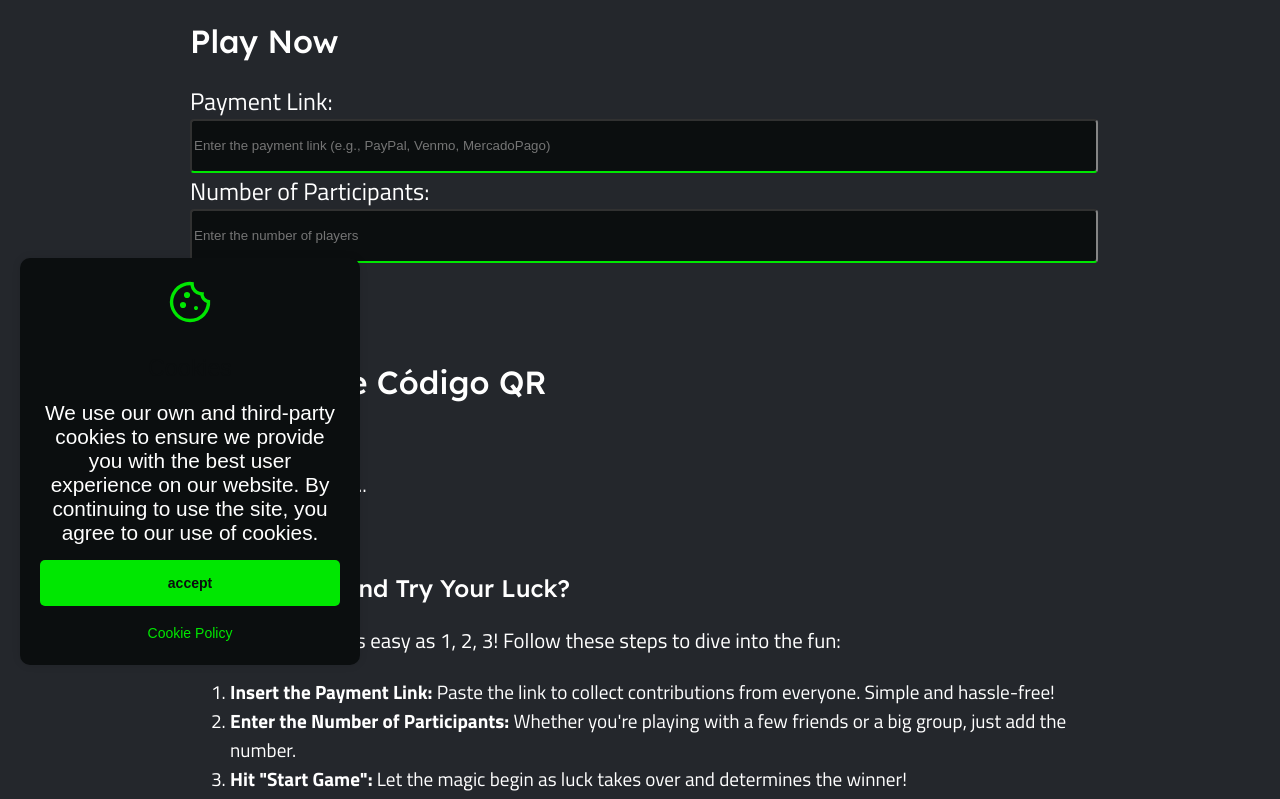
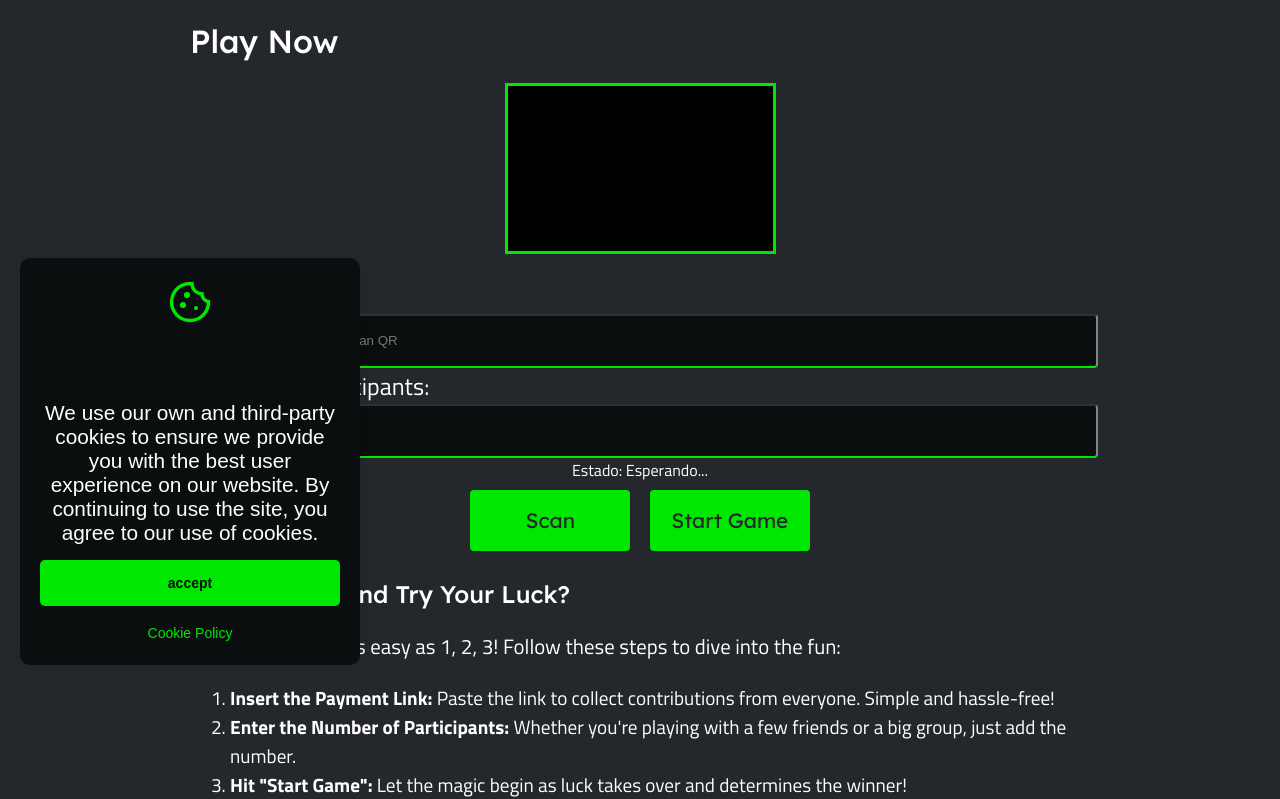
Before and after one commit to LeannDev/LuckyApp, a Django app: page /play/ in a window 1280 px wide. Shown: the part 115-914 px from the top of the page. Run offline with Django 4.2, Linux system fonts and the light colour scheme; some libraries are stand-ins or nearby versions.

Commit message:
added QR scan an fixed bugs

```diff
--- a/base_project/templates/layout.html
+++ b/base_project/templates/layout.html
@@ -8,8 +8,8 @@
     <meta name="viewport" content="width=device-width, initial-scale=1.0">
 
     <!-- meta -->
-	<title>{% if title %}{{ title }}{% else %}abc{% endif %} | {{site}}</title>
-	<meta name="description" content="{% if meta_description %}{{ meta_description }}{% else %}Effortlessly convert and format your text online. Capitalize sentences, remove extra spaces, fix commas, and adjust line breaks with our free, easy-to-use text converter tool.{% endif %}" />
+	<title>{% if title %}{{ title }}{% else %}{% endif %} | {{site}}</title>
+	<meta name="description" content="{% if meta_description %}{{ meta_description }}{% else %}{% endif %}" />
 	<meta name="robots" content="{% block meta_robots %}{% endblock %}" />
 	<link rel="canonical" href="https://{{site}}{% block canonical %}{% endblock %}" />
 	<meta property="og:locale" content="en_US" />
--- a/base_project/templates/lucky.html
+++ b/base_project/templates/lucky.html
@@ -14,6 +14,9 @@
     Luck wasn’t on your side this time. Looks like you’re the chosen one to cover the bill today. Better luck next time! 😬
 </p>
 
+<div class="call_to_action">
+    <div id="qrcode"></div>
+</div>
 <label for="payment-link">Payment Link:</label>
 <br>
 <input type="text" id="payment-link" name="paymentLink" value="{{url}}" />
--- a/base_project/templates/play.html
+++ b/base_project/templates/play.html
@@ -9,28 +9,31 @@
 {% block content %}
 <h1>Play Now</h1>
 
+<div id="qr-scanner">
+    <video id="camera" width="260" height="160" autoplay></video>
+    <canvas id="canvas" style="display: none;"></canvas>
+</div>
+<br>
 <form id="form-game" method="post">
     {% csrf_token %}
     <label for="payment-link">Payment Link:</label>
     <br>
-    <input type="url" id="payment-link" name="paymentLink" placeholder="Enter the payment link (e.g., PayPal, Venmo, MercadoPago)" title="Por favor, ingresa una URL válida que comience con http:// o https://" required />
+    <input type="text" id="payment-link" name="paymentLink" placeholder="Enter the payment link or scan QR" title="Por favor, ingresa una URL válida que comience con http:// o https://" required />
     <br>
 
     <label for="participants">Number of Participants:</label>
     <br>
-    <input type="number" id="participants" name="participants" placeholder="Enter the number of players" min="2" max="50" required />
+    <input type="number" id="participants" name="participants" placeholder="Enter the number of players" min="2" max="50" value="2" required />
     <br>
 
-    <button type="submit" class="button">Start Game</button>
-
+    <div class="call_to_action">
+        <span id="status">Estado: Esperando...</span>
+        <br>
+        <button class="button" id="startCamera">Scan</button>
+        <button class="button" id="stopCamera" style="display: none;">Stop</button>
+        <button type="submit" class="button">Start Game</button>
+    </div>
 </form>
-
-<h1>Escáner de Código QR</h1>
-<button id="startCamera">Iniciar Cámara</button>
-<video id="camera" width="300" height="200" autoplay style="display: none;"></video>
-<canvas id="canvas" style="display: none;"></canvas>
-<p id="status">Estado: Esperando...</p>
-<p id="result">Código QR: <span id="output">N/A</span></p>
 
 <h2>How to play and try your luck?</h2>
 
--- a/base_project/views.py
+++ b/base_project/views.py
@@ -1,5 +1,4 @@
 import base64
-from urllib.parse import urlparse
 
 from django.views import View
 from django.shortcuts import render
@@ -58,11 +57,6 @@ class PlayView(View):
 
 class PlayingView(View):
 
-    def is_valid_url(self, url):
-        """Validate if the provided string is a valid URL."""
-        parsed = urlparse(url)
-        return bool(parsed.netloc) and bool(parsed.scheme)
-
     def is_valid_participants(self, participants):
         """Validate if the number of participants is an integer greater than 1."""
         try:
@@ -94,9 +88,6 @@ class PlayingView(View):
         # Validar los datos decodificados
         if not self.is_valid_participants(decoded_players):
             return JsonResponse({"error": "Invalid number of participants"}, status=400)
-
-        if not self.is_valid_url(decoded_url):
-            return JsonResponse({"error": "Invalid URL"}, status=400)
 
         # Preparar el contexto
         context = {
--- a/static/css/main.css
+++ b/static/css/main.css
@@ -210,7 +210,7 @@ select {
 }
 
 label {
-    font-size: 1.5rem;
+    font-size: 1rem;
 }
 
 .call_to_action {
@@ -285,7 +285,19 @@ input {
     height: 260px;
     border: 3px solid var(--secondary-color);
     text-align: center;
+    margin: 0 auto 1rem auto;
+}
+
+#qr-scanner {
+    display: flex;
+    justify-content: center;
+    align-items: center;
+    width: 265px;
+    height: 165px;
+    border: 3px solid var(--secondary-color);
+    text-align: center;
     margin: 0 auto;
+    background-color: black;
 }
 
 /* FOOTER */
@@ -484,6 +496,10 @@ footer .pie .footer-list ul a {
         display: block;
     }
 
+    label {
+        font-size: 1.5rem;
+    }
+
     /* AVISO COOKIES */
     .cookie-notice {
         padding: 20px;
--- a/static/js/form.js
+++ b/static/js/form.js
@@ -6,7 +6,7 @@ document.addEventListener("DOMContentLoaded", () => {
 
     // Validar los campos del formulario
     function isValidURL(url) {
-        const urlPattern = new RegExp('^(https?:\\/\\/)?' + // validate protocol
+        const urlPattern = new RegExp(//'^(https?:\\/\\/)?' + // validate protocol
             '((([a-zA-Z0-9-]+\\.)+[a-zA-Z]{2,})|' + // domain name
             '((\\d{1,3}\\.){3}\\d{1,3}))' + // OR IP (v4) address
             '(\\:\\d+)?(\\/[-a-zA-Z0-9@:%._\\+~#=]*)*' + // port and path
--- a/static/js/playing.js
+++ b/static/js/playing.js
@@ -3,7 +3,7 @@ const qrCodeContainer = document.getElementById("qrcode");
 const tryLuckButton = document.getElementById("try-luck");
 const messageElement = document.getElementById("message");
 // Capture current URL
-const currentUrl = window.location.protocol + window.location.host;
+const currentUrl = window.location.protocol + '//' + window.location.host;
 
 // Function to extract parameters from the URL
 function getQueryParams() {
--- a/static/js/qrScan.js
+++ b/static/js/qrScan.js
@@ -1,22 +1,30 @@
 const startCameraButton = document.getElementById('startCamera');
+const stopCameraButton = document.getElementById('stopCamera');
 const video = document.getElementById('camera');
 const canvas = document.getElementById('canvas');
-const output = document.getElementById('output');
+const output = document.getElementById('payment-link');
 const status = document.getElementById('status');
 const ctx = canvas.getContext('2d');
 
+let stream = null;
 let scanning = false;
 
 startCameraButton.addEventListener('click', () => {
   // Solicitar permisos y acceso a la cámara
   navigator.mediaDevices.getUserMedia({ video: { facingMode: 'environment' } })
-    .then(stream => {
-        video.style.display = 'block'; // Mostrar el video
+    .then(s => {
+      stream = s;
       video.srcObject = stream;
+
+      video.addEventListener('loadedmetadata', () => {
+        // Asegurarse de que el video esté listo antes de escanear
         video.play();
+        scanning = true;
+        stopCameraButton.style.display = 'inline-block';
+        startCameraButton.style.display = 'none';
         status.textContent = 'Estado: Escaneando...';
-        scanning = true;
         scanQRCode(); // Iniciar escaneo
+      });
     })
     .catch(err => {
       console.error('Error al acceder a la cámara:', err);
@@ -24,8 +32,25 @@ startCameraButton.addEventListener('click', () => {
     });
 });
 
+stopCameraButton.addEventListener('click', () => {
+  if (stream) {
+    stream.getTracks().forEach(track => track.stop()); // Detener la cámara
+  }
+  video.srcObject = null;
+  scanning = false;
+  stopCameraButton.style.display = 'none';
+  startCameraButton.style.display = 'inline-block';
+  status.textContent = 'Estado: Cámara detenida.';
+});
+
 function scanQRCode() {
   if (!scanning) return;
+
+  // Validar dimensiones del video
+  if (video.videoWidth === 0 || video.videoHeight === 0) {
+    requestAnimationFrame(scanQRCode);
+    return;
+  }
 
   canvas.width = video.videoWidth;
   canvas.height = video.videoHeight;
@@ -35,10 +60,13 @@ function scanQRCode() {
   const code = jsQR(imageData.data, imageData.width, imageData.height);
 
   if (code) {
-    output.textContent = code.data; // Mostrar el código QR
+    output.value = code.data; // Mostrar el código QR
     status.textContent = 'Estado: QR detectado.';
-    scanning = false; // Detener escaneo
+    scanning = false; // Detener el escaneo automático
+    stream.getTracks().forEach(track => track.stop()); // Detener la cámara
   } else {
-    requestAnimationFrame(scanQRCode); // Continuar escaneando
+    setTimeout(() => {
+      requestAnimationFrame(scanQRCode); // Continuar escaneando con una pequeña pausa
+    }, 100); // Reducir frecuencia para evitar bloqueos
   }
 }
```
Also changed, not shown: static/js/pay.js (+12 -0 lines), media/main/brand.webp (added). Lines whose indentation alone changed are shown as unchanged.
